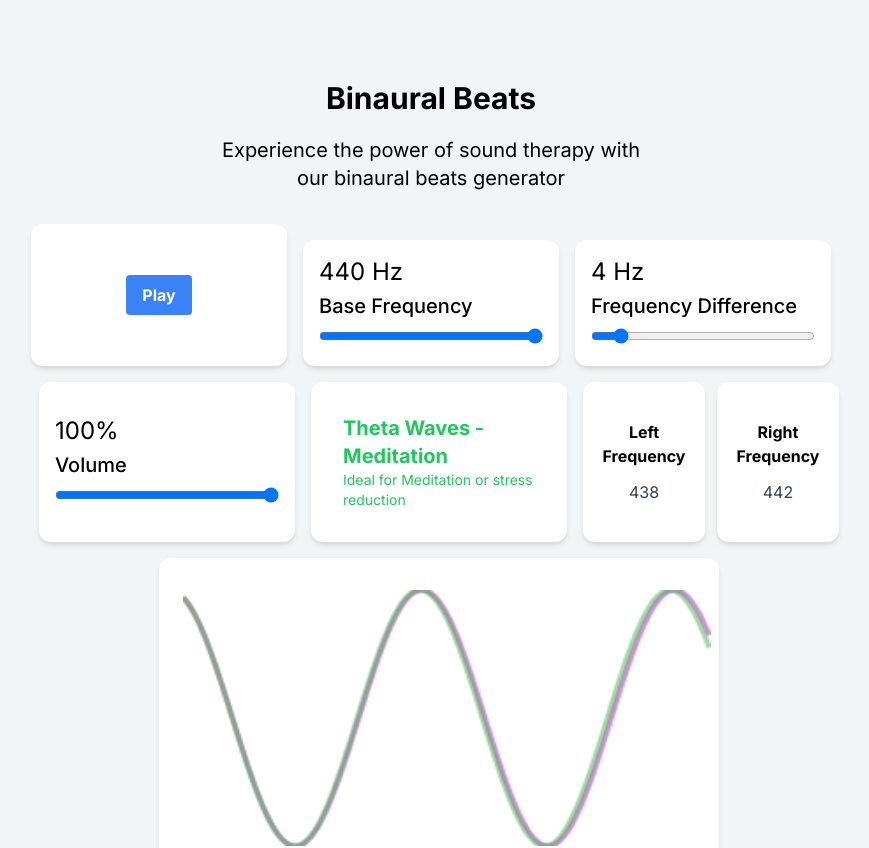
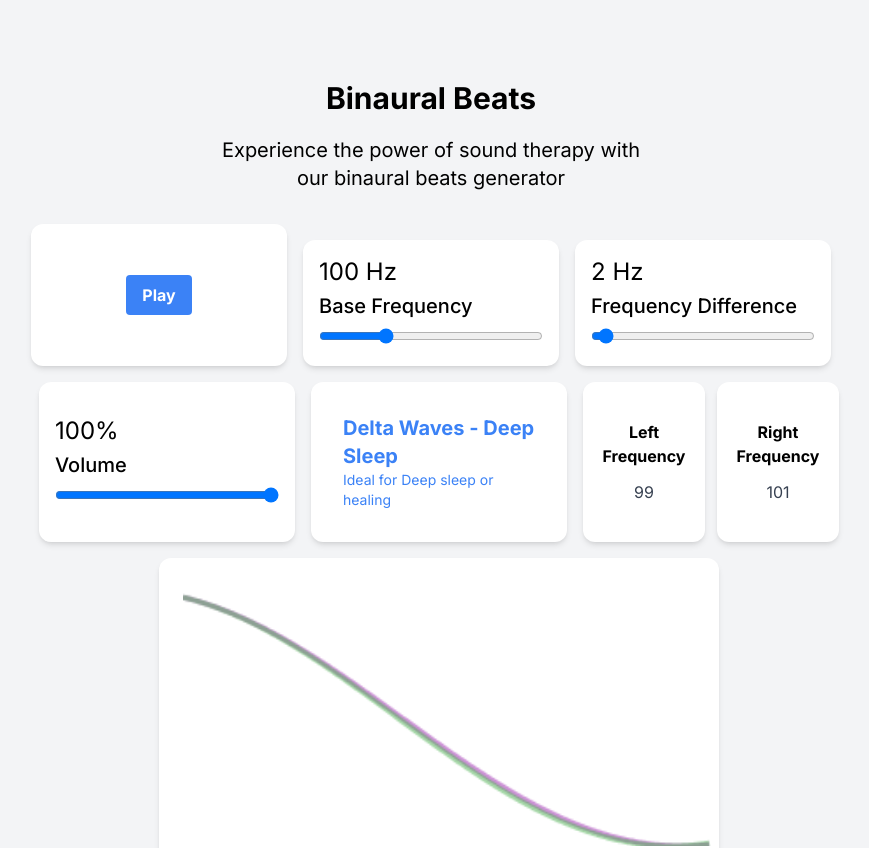
Before and after one commit to SmileyJames/binaural-beats, a Next.js app in the folder packages/binaural-beats/: page / in a window 1280 px wide. Shown: the top 848 px of the page, without its empty margins (209-1078 px from the left). Built offline with nearby package versions, Linux system fonts and the light colour scheme.

Commit message:
fix audio

```diff
--- a/packages/binaural-beats/app/AudioController.ts
+++ b/packages/binaural-beats/app/AudioController.ts
@@ -34,14 +34,14 @@ class AudioController {
   play() {
     this.leftOscillator = this.audioContext.createOscillator();
     this.rightOscillator = this.audioContext.createOscillator();
-    this.leftOscillator.connect(this.leftChannel);
-    this.rightOscillator.connect(this.rightChannel);
+    this.leftOscillator.connect(this.leftGain);
+    this.rightOscillator.connect(this.rightGain);
+    this.leftGain.connect(this.leftChannel);
+    this.rightGain.connect(this.rightChannel);
     this.rightOscillator.start();
     this.leftOscillator.start();
     this.leftChannel.connect(this.audioContext.destination);
     this.rightChannel.connect(this.audioContext.destination);
-    this.leftChannel.connect(this.leftGain);
-    this.rightChannel.connect(this.rightGain);
   }
 
   pause() {
--- a/packages/binaural-beats/app/page.tsx
+++ b/packages/binaural-beats/app/page.tsx
@@ -13,8 +13,8 @@ import PlaybackControls from './PlaybackControls';
 export default function Home() {
   const [isPlaying, setIsPlaying] = useState(false);
   const [userVolume, setUserVolume] = useState(1);
-  const [baseFrequency, setBaseFrequency] = useState(440);
-  const [frequencyDifference, setFrequencyDifference] = useState(4);
+  const [baseFrequency, setBaseFrequency] = useState(100);
+  const [frequencyDifference, setFrequencyDifference] = useState(2);
 
   const leftFrequency = useMemo(() => baseFrequency - frequencyDifference / 2, [baseFrequency, frequencyDifference]);
   const rightFrequency = useMemo(() => baseFrequency + frequencyDifference / 2, [baseFrequency, frequencyDifference]);
```
